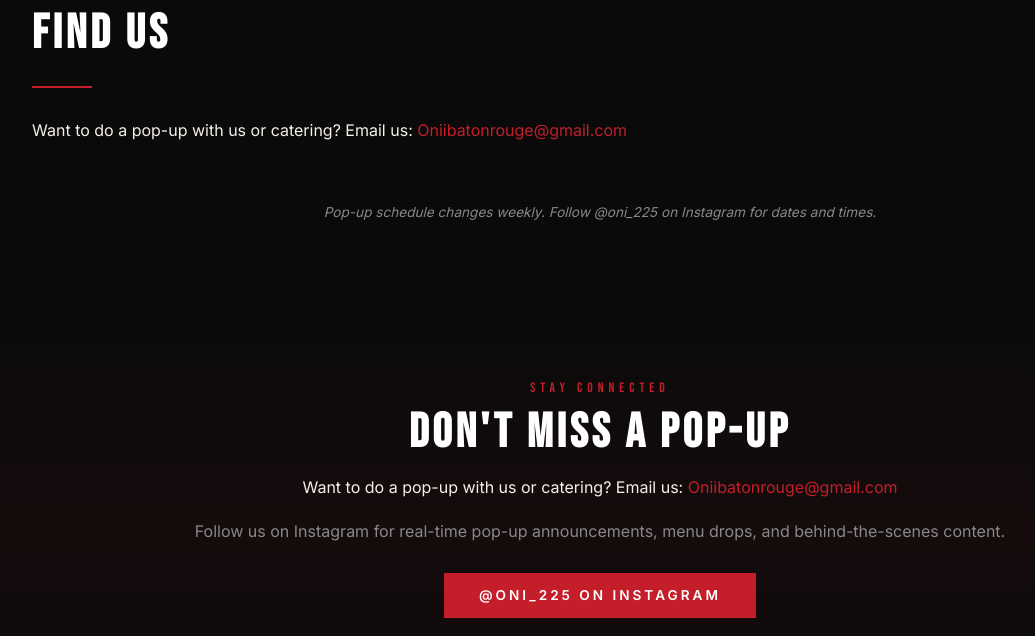
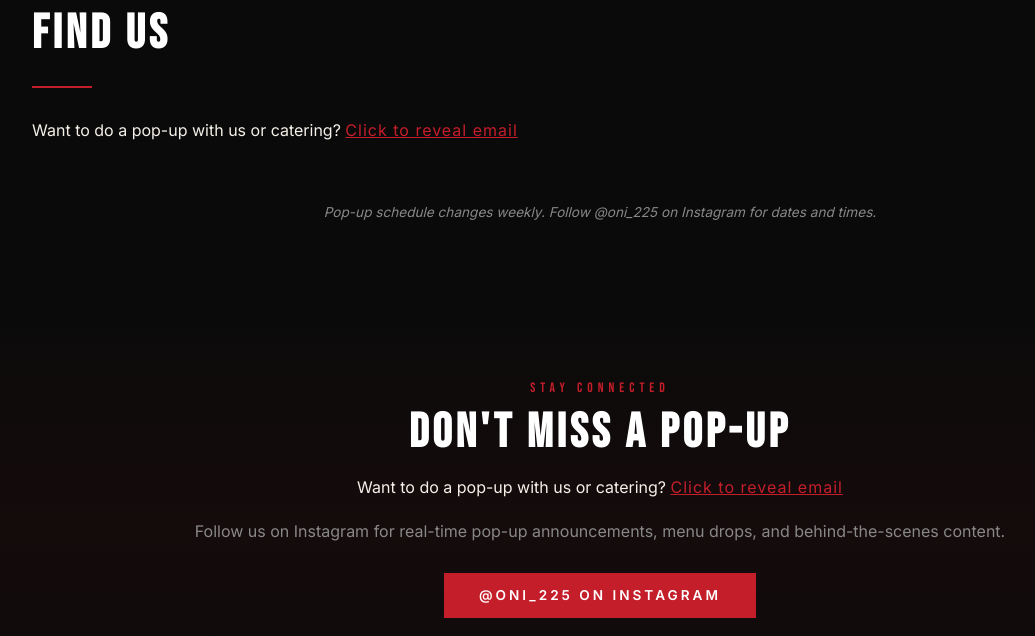
Before and after one commit to RunThatCode69/onigirweb, a plain HTML site: page index.html in a window 1280 px wide. Shown: the part 1773-2409 px from the top of the page, without its empty margins (40-1075 px from the left). Drawn offline with Linux system fonts and the light colour scheme.

Commit message:
Add click-to-reveal on email

```diff
--- a/index.html
+++ b/index.html
@@ -644,7 +644,7 @@
         <h2 class="section-title">Find Us</h2>
         <div class="divider"></div>
 
-        <p style="margin-bottom: 2rem; font-size: 1rem; color: var(--cream);">Want to do a pop-up with us or catering? Email us: <a href="mailto:Oniibatonrouge@gmail.com" style="color: var(--red); text-decoration: none;">Oniibatonrouge@gmail.com</a></p>
+        <p style="margin-bottom: 2rem; font-size: 1rem; color: var(--cream);">Want to do a pop-up with us or catering? <span class="reveal-email" onclick="this.innerHTML='<a href=\'mailto:Oniibatonrouge@gmail.com\' style=\'color:var(--red);text-decoration:none;\'>Oniibatonrouge@gmail.com</a>'; this.style.cursor='default';" style="color:var(--red);text-decoration:underline;cursor:pointer;letter-spacing:1px;">Click to reveal email</span></p>
         <div class="locations-grid" id="locations-grid"></div>
 
         <p class="menu-note" style="margin-top: 2rem;">Pop-up schedule changes weekly. Follow @oni_225 on Instagram for dates and times.</p>
@@ -654,7 +654,7 @@
     <section id="contact" class="cta-banner fade-in">
         <p class="section-label">Stay Connected</p>
         <h2 class="section-title">Don't Miss a Pop-Up</h2>
-        <p style="margin-bottom: 1.5rem; font-size: 1rem; color: var(--cream);">Want to do a pop-up with us or catering? Email us: <a href="mailto:Oniibatonrouge@gmail.com" style="color: var(--red); text-decoration: none;">Oniibatonrouge@gmail.com</a></p>
+        <p style="margin-bottom: 1.5rem; font-size: 1rem; color: var(--cream);">Want to do a pop-up with us or catering? <span class="reveal-email" onclick="this.innerHTML='<a href=\'mailto:Oniibatonrouge@gmail.com\' style=\'color:var(--red);text-decoration:none;\'>Oniibatonrouge@gmail.com</a>'; this.style.cursor='default';" style="color:var(--red);text-decoration:underline;cursor:pointer;letter-spacing:1px;">Click to reveal email</span></p>
         <p class="cta-text">Follow us on Instagram for real-time pop-up announcements, menu drops, and behind-the-scenes content.</p>
         <a href="https://www.instagram.com/oni_225/" target="_blank" class="btn btn-primary">@oni_225 on Instagram</a>
 
```
